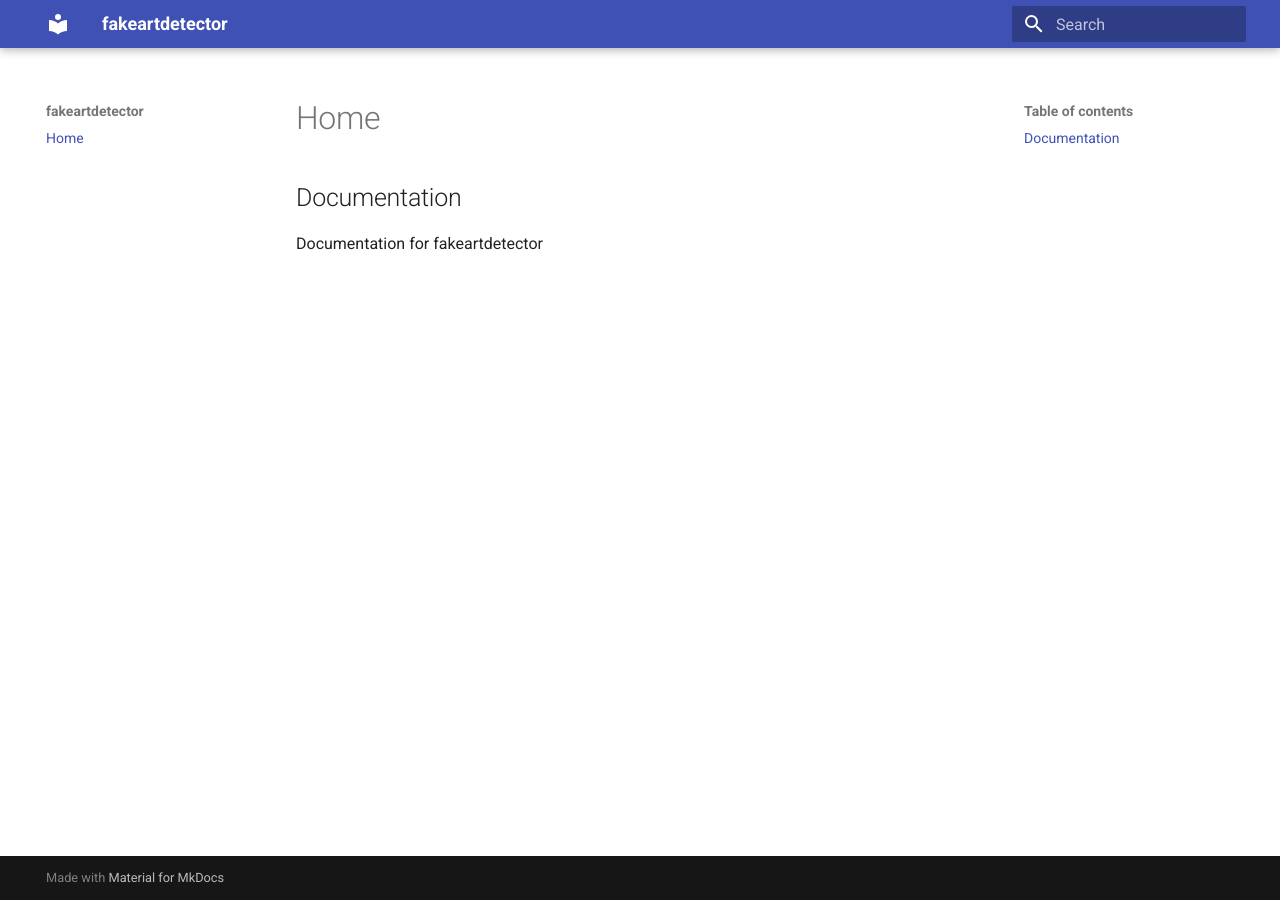
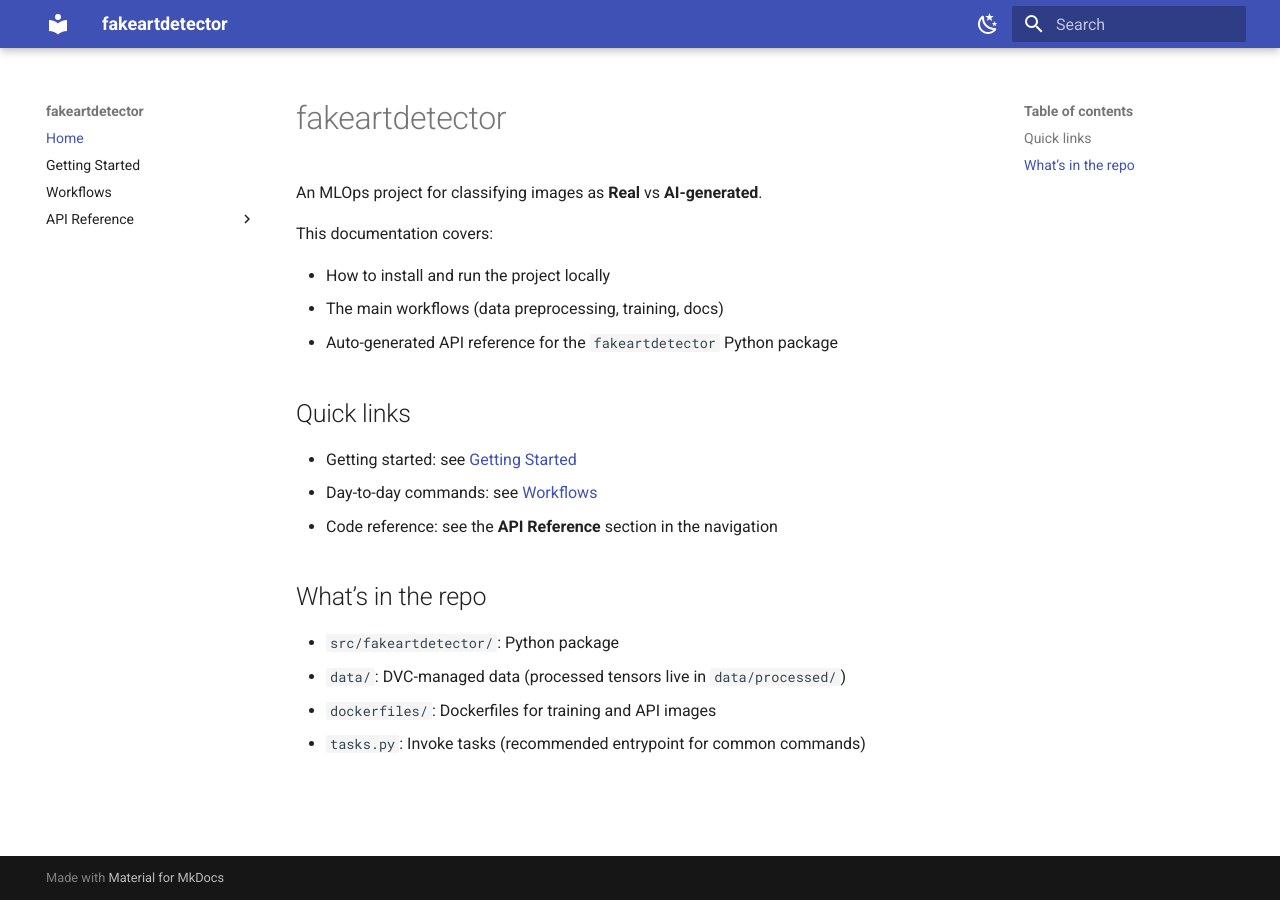
Before and after one commit to RadioDreamer/mlops_group_project, an MkDocs documentation site: the page built from docs/source/index.md, in a window 1280 px wide. Built offline with MkDocs 1.6.1 and Material for MkDocs 9.7.7, drawn with Linux system fonts in a browser that asks for light colours.

```diff
--- a/docs/mkdocs.yaml
+++ b/docs/mkdocs.yaml
@@ -8,12 +8,28 @@ theme:
   features:
     - content.code.copy
     - content.code.annotate
+  palette:
+    # Light mode
+    - scheme: default
+      primary: indigo
+      accent: indigo
+      toggle:
+        icon: material/weather-night
+        name: Switch to dark mode
+    # Dark mode
+    - scheme: slate
+      primary: indigo
+      accent: indigo
+      toggle:
+        icon: material/weather-sunny
+        name: Switch to light mode
 
 plugins:
   - search
   - mkdocstrings:
       handlers:
         python:
+          paths: [../src]
           options:
             show_root_heading: true
             separate_signature: true
@@ -21,3 +37,12 @@ plugins:
 
 nav:
   - Home: index.md
+  - Getting Started: getting-started.md
+  - Workflows: workflows.md
+  - API Reference:
+      - fakeartdetector.data: reference/data.md
+      - fakeartdetector.model: reference/model.md
+      - fakeartdetector.train: reference/train.md
+      - fakeartdetector.api: reference/api.md
+      - fakeartdetector.evaluate: reference/evaluate.md
+      - fakeartdetector.visualize: reference/visualize.md
--- a/docs/source/index.md
+++ b/docs/source/index.md
@@ -1,3 +1,22 @@
-## Documentation
+# fakeartdetector
 
-Documentation for fakeartdetector
+An MLOps project for classifying images as **Real** vs **AI-generated**.
+
+This documentation covers:
+
+- How to install and run the project locally
+- The main workflows (data preprocessing, training, docs)
+- Auto-generated API reference for the `fakeartdetector` Python package
+
+## Quick links
+
+- Getting started: see [Getting Started](getting-started.md)
+- Day-to-day commands: see [Workflows](workflows.md)
+- Code reference: see the **API Reference** section in the navigation
+
+## What’s in the repo
+
+- `src/fakeartdetector/`: Python package
+- `data/`: DVC-managed data (processed tensors live in `data/processed/`)
+- `dockerfiles/`: Dockerfiles for training and API images
+- `tasks.py`: Invoke tasks (recommended entrypoint for common commands)
```
Also changed, not shown: docs/README.md (+10 -6 lines), docs/source/getting-started.md (added, +39 -0 lines), docs/source/reference/api.md (added, +3 -0 lines), docs/source/reference/data.md (added, +68 -0 lines), docs/source/reference/evaluate.md (added, +3 -0 lines), docs/source/reference/model.md (added, +3 -0 lines), docs/source/reference/train.md (added, +3 -0 lines), docs/source/reference/visualize.md (added, +3 -0 lines), docs/source/workflows.md (added, +62 -0 lines), pyproject.toml (+7 -0 lines), tasks.py (+16 -1 lines), 7 other files.
